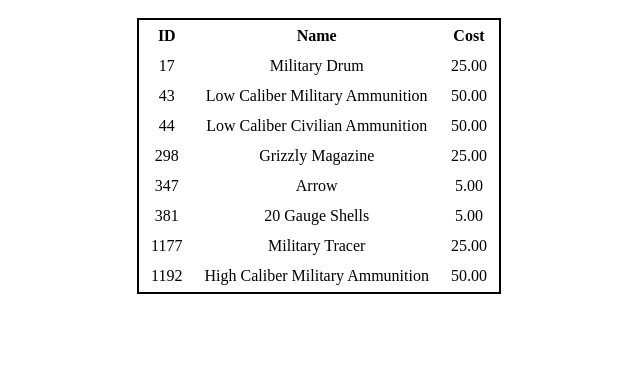
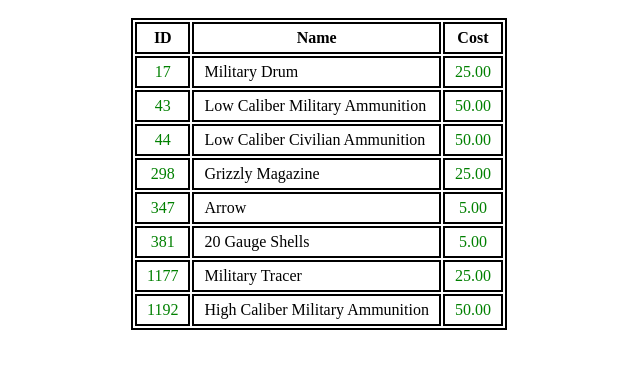
Before and after one commit to PrinzJuliano/prinzjuliano.github.io, a plain HTML site: page unturned.html in a window 1280 px wide. Shown: the part 48-416 px from the top of the page, without its empty margins (329-969 px from the left). Drawn offline with Linux system fonts and the light colour scheme.

Commit message:
Update unturned.html

```diff
--- a/unturned.html
+++ b/unturned.html
@@ -12,9 +12,12 @@
     padding-bottom:5px;
     padding-left:10px;
     padding-right:10px;
+  }
+  .numbers {
     text-align:center;
+    color:green;
   }
-  table{
+  table, tr, td, th{
     border:2px solid black;
   }
 
@@ -25,14 +28,14 @@
 <h1>Unturned PJOG.DE Event ID List</h1>
 <table>
 <tr><th>ID</th><th>Name</th><th>Cost</th></tr>
-<tr><td>17</td><td>Military Drum</td><td>25.00</td></tr>
-<tr><td>43</td><td>Low Caliber Military Ammunition</td><td>50.00</td></tr>
-<tr><td>44</td><td>Low Caliber Civilian Ammunition</td><td>50.00</td></tr>
-<tr><td>298</td><td>Grizzly Magazine</td><td>25.00</td></tr>
-<tr><td>347</td><td>Arrow</td><td>5.00</td></tr>
-<tr><td>381</td><td>20 Gauge Shells</td><td>5.00</td></tr>
-<tr><td>1177</td><td>Military Tracer</td><td>25.00</td></tr>
-<tr><td>1192</td><td>High Caliber Military Ammunition</td><td>50.00</td></tr>
+<tr><td class="numbers">17</td><td>Military Drum</td><td class="numbers">25.00</td></tr>
+<tr><td class="numbers">43</td><td>Low Caliber Military Ammunition</td><td class="numbers">50.00</td></tr>
+<tr><td class="numbers">44</td><td>Low Caliber Civilian Ammunition</td><td class="numbers">50.00</td></tr>
+<tr><td class="numbers">298</td><td>Grizzly Magazine</td><td class="numbers">25.00</td></tr>
+<tr><td class="numbers">347</td><td>Arrow</td><td class="numbers">5.00</td></tr>
+<tr><td class="numbers">381</td><td>20 Gauge Shells</td><td class="numbers">5.00</td></tr>
+<tr><td class="numbers">1177</td><td>Military Tracer</td><td class="numbers">25.00</td></tr>
+<tr><td class="numbers">1192</td><td>High Caliber Military Ammunition</td><td class="numbers">50.00</td></tr>
 </table>
 </center>
 </body>
```
